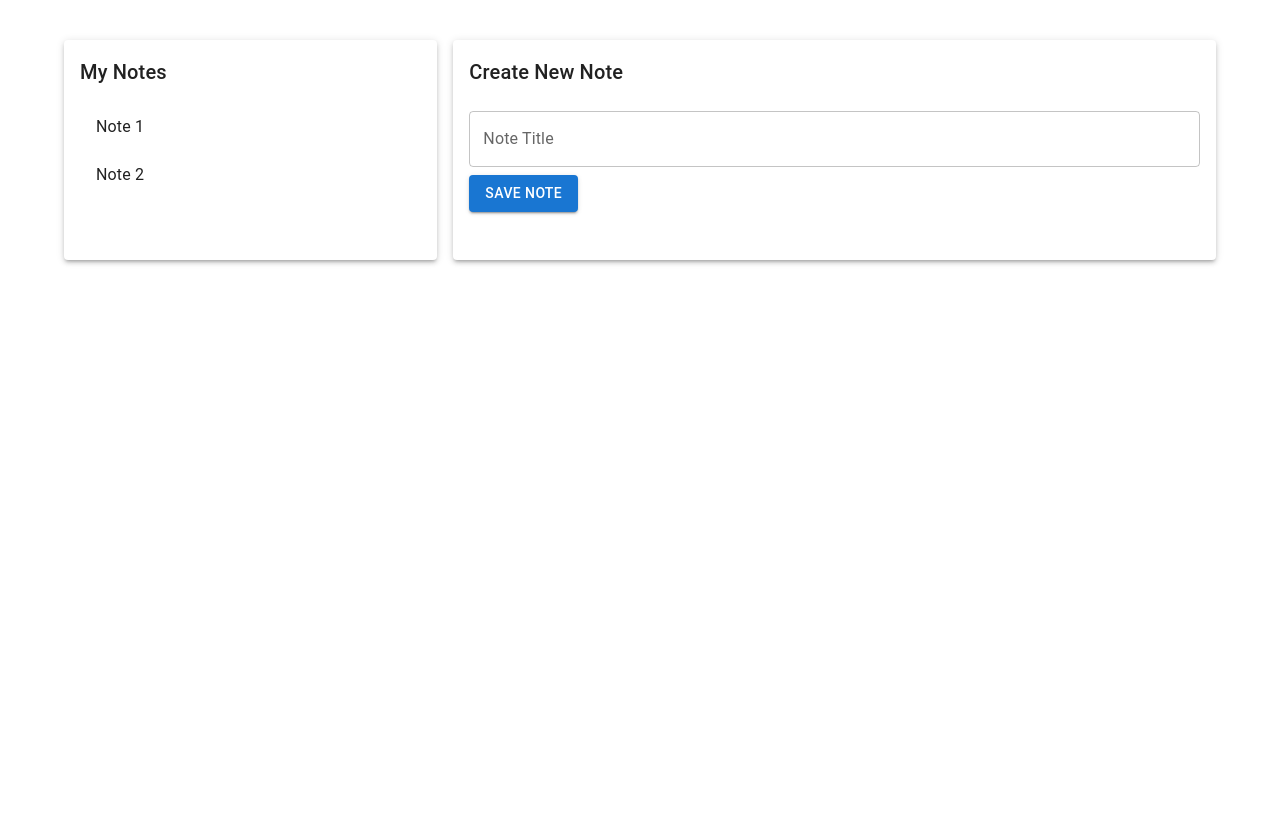
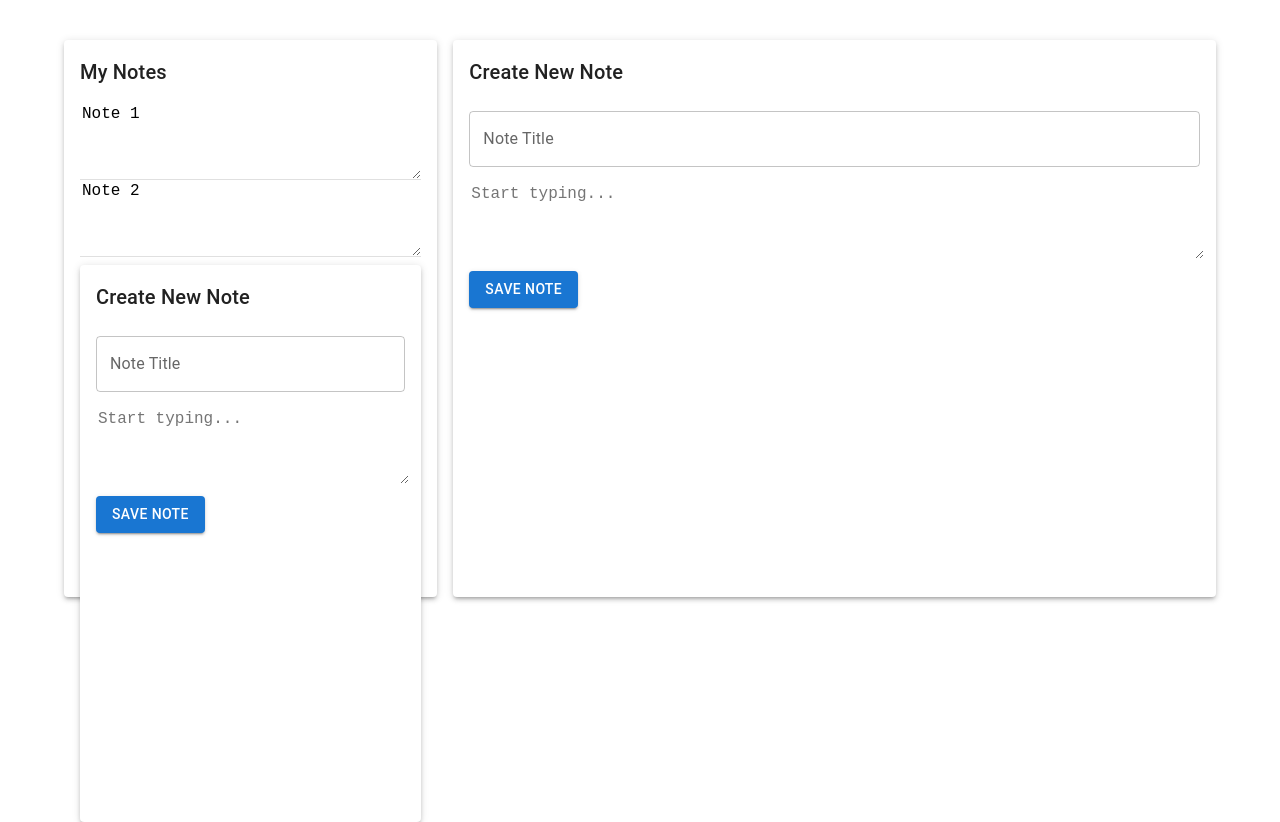
Before and after one commit to passechnik/note-app-react-js, a React (Vite) app: page / in a window 1280 px wide. Before the commit the page ends 800 px from the top, so only its background shows below. Built offline with nearby package versions, Linux system fonts and the light colour scheme.

Commit message:
handle notes saving

```diff
--- a/src/components/NoteEditor.jsx
+++ b/src/components/NoteEditor.jsx
@@ -1,17 +1,26 @@
-// NoteEditor.js
 import React, { useState } from 'react';
-import { Paper, TextField, Button, Typography } from '@mui/material';
+import { Paper, Typography, TextareaAutosize, Button, TextField } from '@mui/material';
 
-function NoteEditor() {
-  const [currentNote, setCurrentNote] = useState({ id: null, title: '' });
+export default function NoteEditor({ onSaveNote }) {
+  const [currentNote, setCurrentNote] = useState({ id: null, title: '', content: '' });
 
   const handleNoteChange = (e) => {
+    setCurrentNote({ ...currentNote, content: e.target.value });
+  };
+
+  const handleTitleChange = (e) => {
     setCurrentNote({ ...currentNote, title: e.target.value });
   };
 
   const handleSaveNote = () => {
-    // Implement logic to save the note
-    console.log('Note saved:', currentNote);
+    // create a new note with a unique ID
+    const newNote = { ...currentNote, id: Date.now() };
+
+    // call the onSaveNote function to save the note to the list
+    onSaveNote(newNote);
+
+    // clear the currentNote state for the next note
+    setCurrentNote({ id: null, title: '', content: '' });
   };
 
   return (
@@ -24,14 +33,19 @@ function NoteEditor() {
         fullWidth
         margin="normal"
         value={currentNote.title}
+        onChange={handleTitleChange}
+      />
+      <TextareaAutosize
+        aria-label="empty textarea"
+        placeholder="Start typing..."
+        minRows={4}
+        style={{ width: '100%', fontSize: '1rem', border: 'none', outline: 'none', marginTop: '8px' }}
+        value={currentNote.content}
         onChange={handleNoteChange}
       />
-      <Button variant="contained" color="primary" onClick={handleSaveNote}>
+      <Button variant="contained" color="primary" onClick={handleSaveNote} sx={{ marginTop: '8px' }}>
         Save Note
       </Button>
-      {/* Add more fields or actions for note editing */}
     </Paper>
   );
 }
-
-export default NoteEditor;
--- a/src/components/NoteList.jsx
+++ b/src/components/NoteList.jsx
@@ -1,13 +1,16 @@
 import React, { useState } from 'react';
-import { List, Paper, Typography } from '@mui/material';
-import NoteItem from './NoteItem';
+import { Paper, Typography, List, TextareaAutosize, ListItem, Divider, Button } from '@mui/material';
+import NoteEditor from './NoteEditor';
 
 export default function NoteList() {
   const [notes, setNotes] = useState([
     { id: 1, title: 'Note 1' },
     { id: 2, title: 'Note 2' },
-    // Add more notes as needed
   ]);
+
+  const addNote = (newNote) => {
+    setNotes([...notes, newNote]);
+  };
 
   return (
     <Paper elevation={3} sx={{ padding: 2, height: '100%' }}>
@@ -16,9 +19,21 @@ export default function NoteList() {
       </Typography>
       <List>
         {notes.map((note) => (
-          <NoteItem key={note.id} title={note.title} />
+          <React.Fragment key={note.id}>
+            <ListItem disablePadding>
+              <TextareaAutosize
+                aria-label="empty textarea"
+                placeholder="Start typing..."
+                minRows={4}
+                style={{ width: '100%', fontSize: '1rem', border: 'none', outline: 'none' }}
+                value={note.title}
+              />
+            </ListItem>
+            <Divider />
+          </React.Fragment>
         ))}
       </List>
+      <NoteEditor onSaveNote={addNote} />
     </Paper>
   );
 }
```
